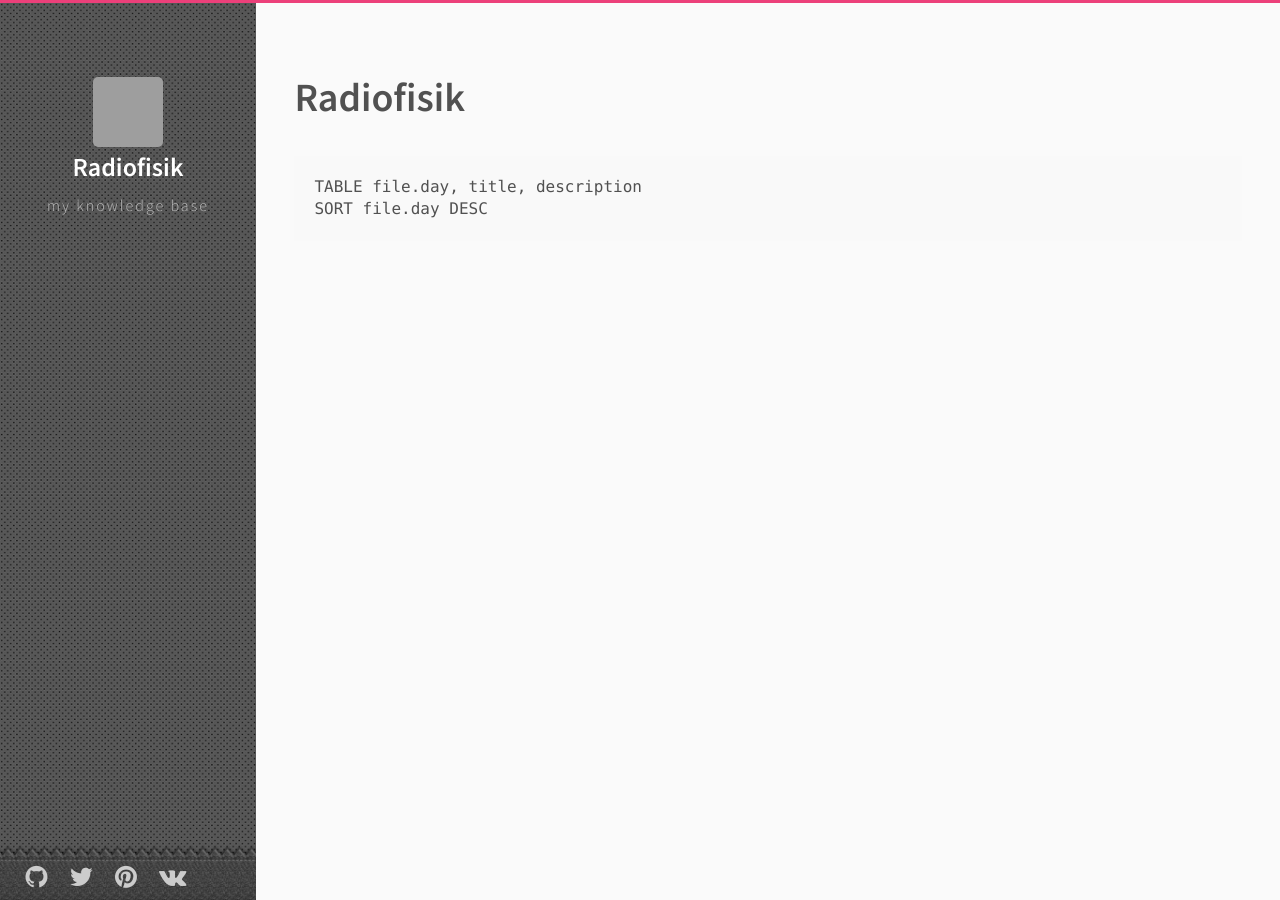
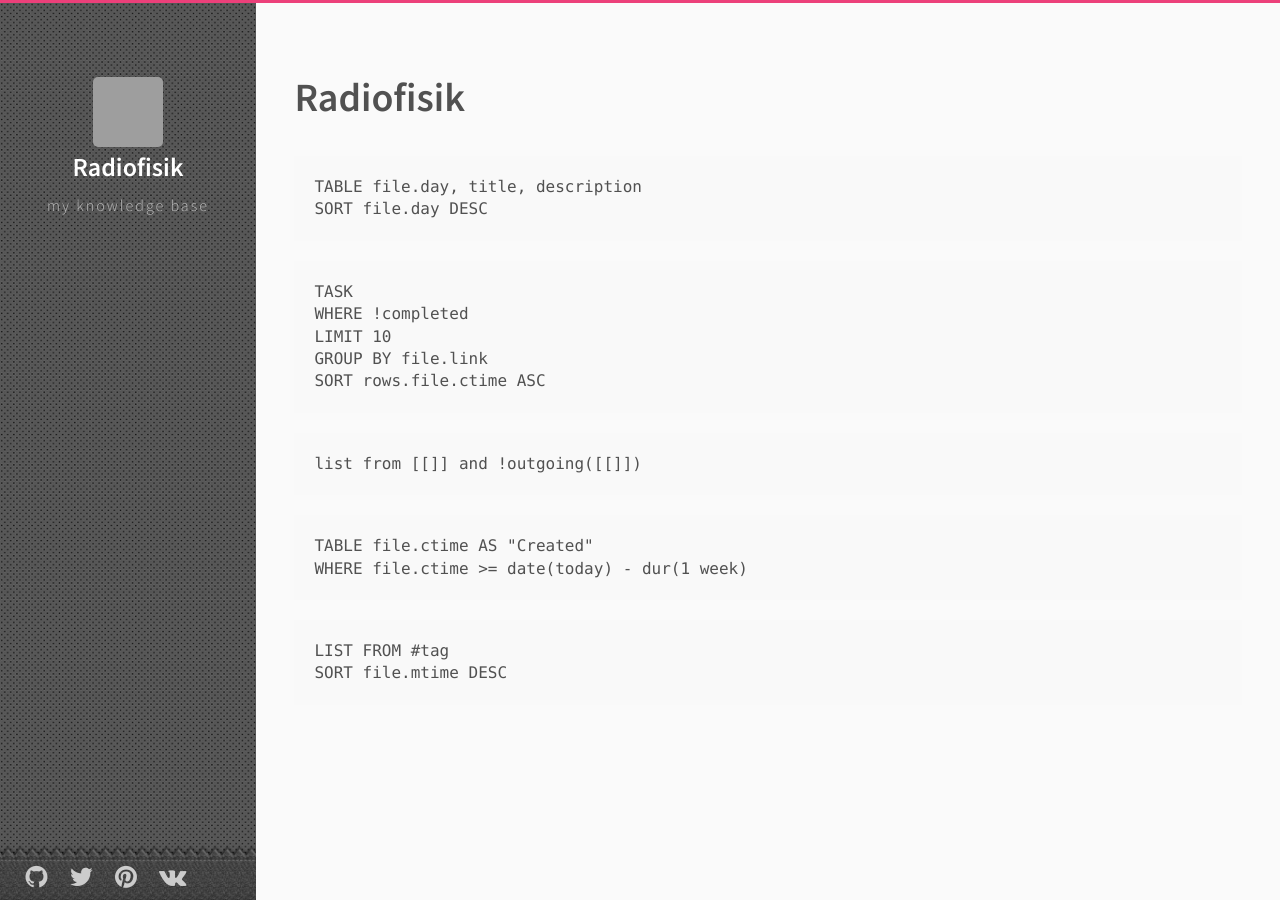
Before and after one commit to Radiofisik/radiofisik.github.io, a Jekyll site: the page built from View.md, in a window 1280 px wide. Built offline with Jekyll 4.4.1, drawn with Linux system fonts in a browser that asks for light colours; our own code applies the rules of GitHub Pages for plain Markdown files; grey boxes are pictures that could not be loaded.

Commit message:
test image

````diff
--- a/View.md
+++ b/View.md
@@ -3,3 +3,35 @@
 TABLE file.day, title, description
 SORT file.day DESC
 ```
+
+
+
+
+
+```dataview
+TASK
+WHERE !completed
+LIMIT 10
+GROUP BY file.link
+SORT rows.file.ctime ASC
+```
+
+
+
+```dataview
+list from [[]] and !outgoing([[]])
+```
+
+
+
+```dataview
+TABLE file.ctime AS "Created"
+WHERE file.ctime >= date(today) - dur(1 week)
+```
+
+
+
+```dataview
+LIST FROM #tag
+SORT file.mtime DESC
+```
````
Also changed, not shown: _posts/ML/2024-04-27-LangChain.md (added, +7 -0 lines), .obsidian/app.json, .obsidian/workspace.json, _posts/ML/pict/logo.png (added).
